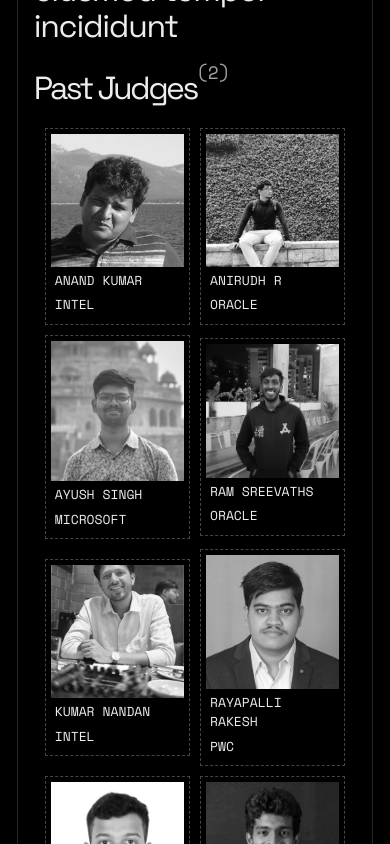
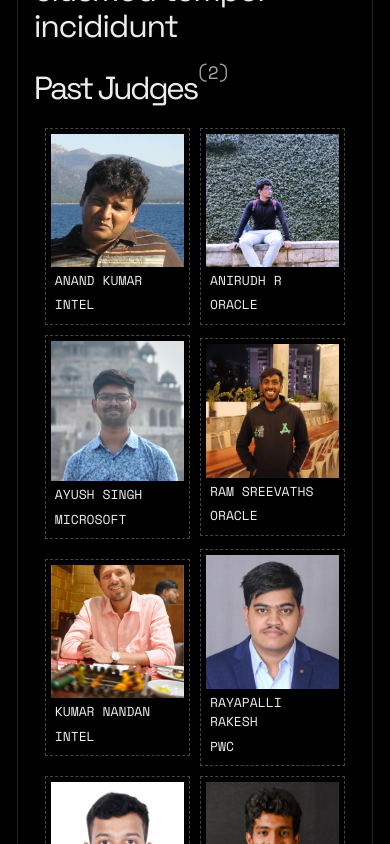
Before and after one commit to shubham-kumar-2004/transfinitte-2024, a React (Vite) app: page / in a window 390 px wide. Shown: the part 1340-2184 px from the top of the page. Built offline with nearby package versions, Linux system fonts and the light colour scheme.

Commit message:
Chore: Removed grayscale from mobile version

```diff
--- a/src/assets/index.js
+++ b/src/assets/index.js
@@ -36,8 +36,6 @@ import instagram from './svg/instagram.svg'
 import instagramwh from './svg/instagramwh.svg'
 import linkedin from './svg/linkedin.svg'
 import linkedinwh from './svg/linkedinwh.svg'
-import x from './svg/x.svg'
-import xwh from './svg/xwh.svg'
 
 
 export {
@@ -75,7 +73,5 @@ export {
     instagramwh,
     linkedin,
     linkedinwh,
-    x,
-    xwh,
     tfbadge,
     };
--- a/src/components/Footer.jsx
+++ b/src/components/Footer.jsx
@@ -7,8 +7,6 @@ import {
   linkedinwh,
   tffooter,
   tffootersm,
-  x,
-  xwh,
 } from "../assets";
 import {
   AlertDialog,
--- a/src/components/Judges.jsx
+++ b/src/components/Judges.jsx
@@ -52,7 +52,7 @@ const JudgesMobile = memo(({ judges }) => (
                   alt={judge.name}
                   width="100%"
                   height="100%"
-                  className={`object-cover w-full h-full grayscale transition-transform duration-300  }`}
+                  className={`object-cover w-full h-full transition-transform duration-300  }`}
                 />
               </div>
               <div className="text-offwhite font-spacemono text-[0.813rem] font-normal uppercase text-left bg-transparent select-none cursor-default p-1">
```
